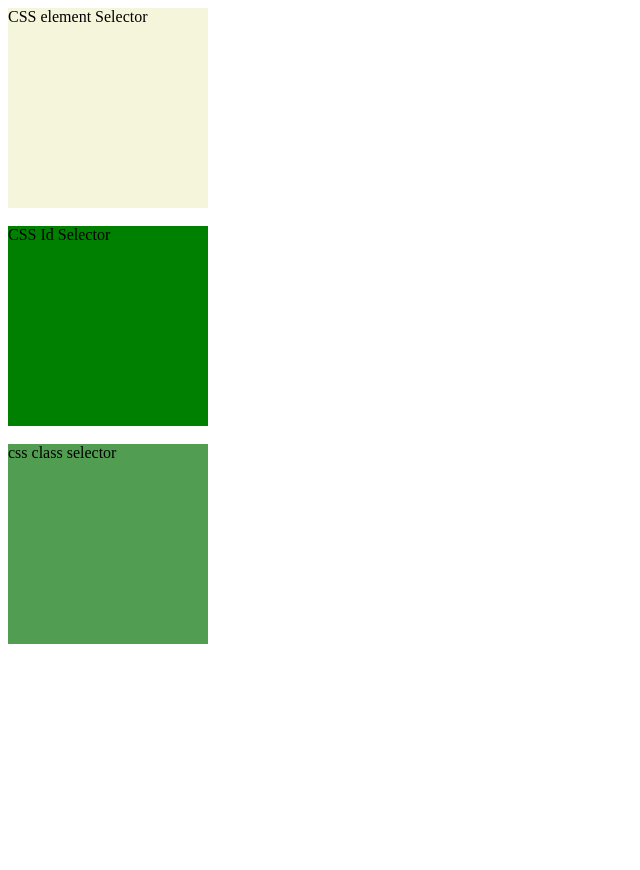
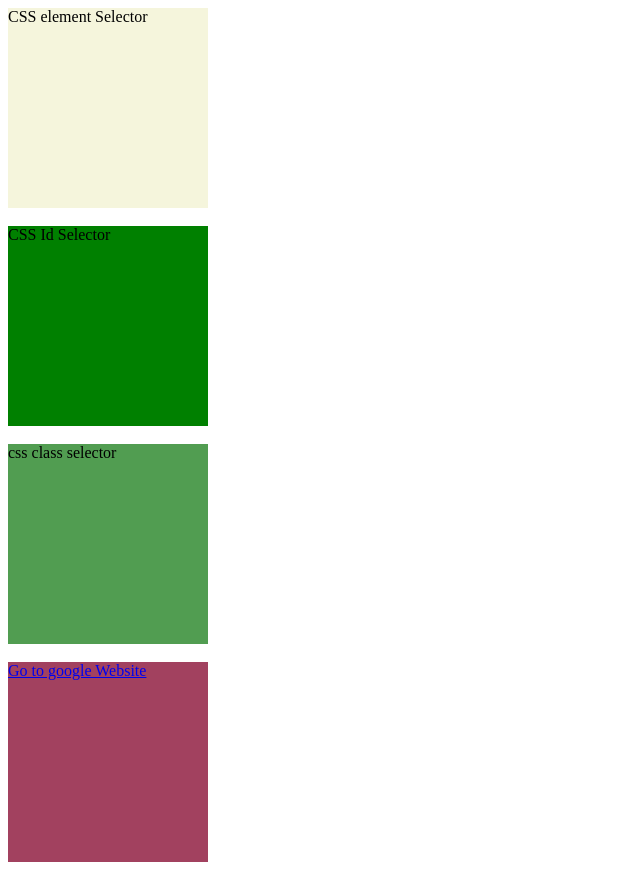
Before and after one commit to vitthalgarad143/cssselectorproject, a plain HTML site: page index.html in a window 1280 px wide. Shown: the whole page, without its empty margins (0-640 px from the left). Before the commit the page ends 800 px from the top, so only its background shows below. Drawn offline with Linux system fonts and the light colour scheme.

Commit message:
i hae learn attribute selector

```diff
--- a/index.html
+++ b/index.html
@@ -24,6 +24,13 @@
             background-color: rgb(81, 157, 81);
 
         }
+        a[href="https://www.google.com"]{
+            display: block;
+            width: 200px;
+            height: 200px;
+            background-color: rgb(162, 65, 95);
+
+        }
 
     </style>
 
@@ -34,6 +41,8 @@
     <span id="a1"> CSS Id Selector</span>
     <br>
     <span class="c1"> css class selector</span>
+    <br>
+    <a href="https://www.google.com">Go to google Website</a>
 
 </body>
 </html>
```
